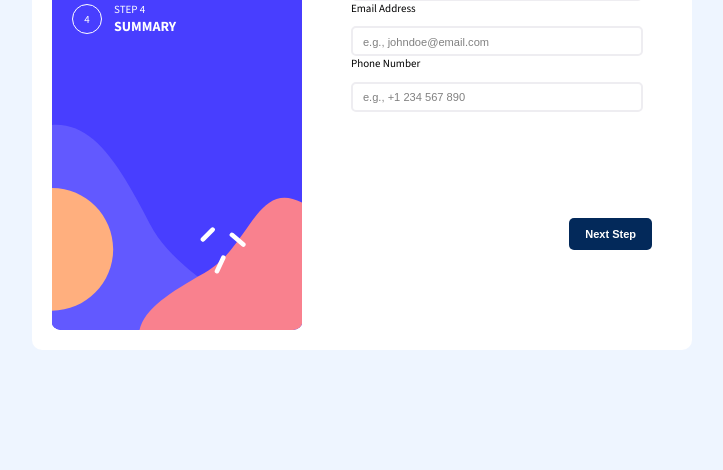
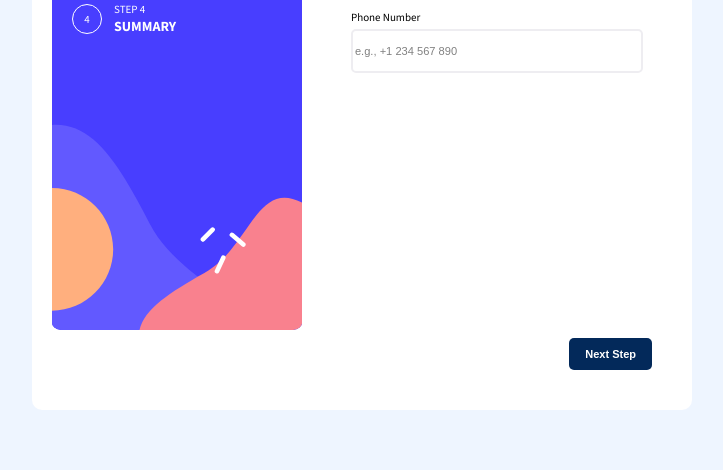
Before and after one commit to meshackyaro/multi-step-form, a plain HTML site: page index.html in a window 1280 px wide. Shown: the part 330-800 px from the top of the page, without its empty margins (278-1001 px from the left). Drawn offline with nearby package versions, Linux system fonts and the light colour scheme.

Commit message:
personal info page completed

```diff
--- a/styles.css
+++ b/styles.css
@@ -22,6 +22,7 @@ body {
   background-color: white; /* Just for visibility */
   padding: 20px;
   border-radius: 10px; /* Optional: Adds rounded corners */
+
 }
 
 .side-bar {
@@ -44,9 +45,10 @@ body {
   background-color: #fff; /* White background */
   padding: 20px;
   width: 350px; /* Adjust as needed */
-  height: 400px; /* Match sidebar height */
+  height: 80vh; /* Match sidebar height */
   border-radius: 10px; /* Optional */
   flex: 2;
+
   position: relative;
 }
 
@@ -129,6 +131,8 @@ input::placeholder {
 .input-container {
   width: 100%;
   max-width: 300%;
+  height: 50vh;
+  margin-top: 30px;
 }
 
 .input-container input {
@@ -136,12 +140,17 @@ input::placeholder {
   border-radius: 5px;
   width: 100%;
   height: 30px;
-  padding: 10px;
+  padding: 20px 2px;
   outline: none;
 }
 
 .input-container .name .email .phone-number p {
   color: #03295a;
+  margin-bottom: 10px;
+}
+.input-container p {
+  margin-top: 15px;
+
 }
 
 .right-container button {
@@ -153,6 +162,7 @@ input::placeholder {
   /* width: 100px; */
   border-radius: 5px;
   padding: 10px 16px;
+  margin-top: 20px;
   align-items: flex-end;
   justify-content: flex-end;
   position: absolute;
```
